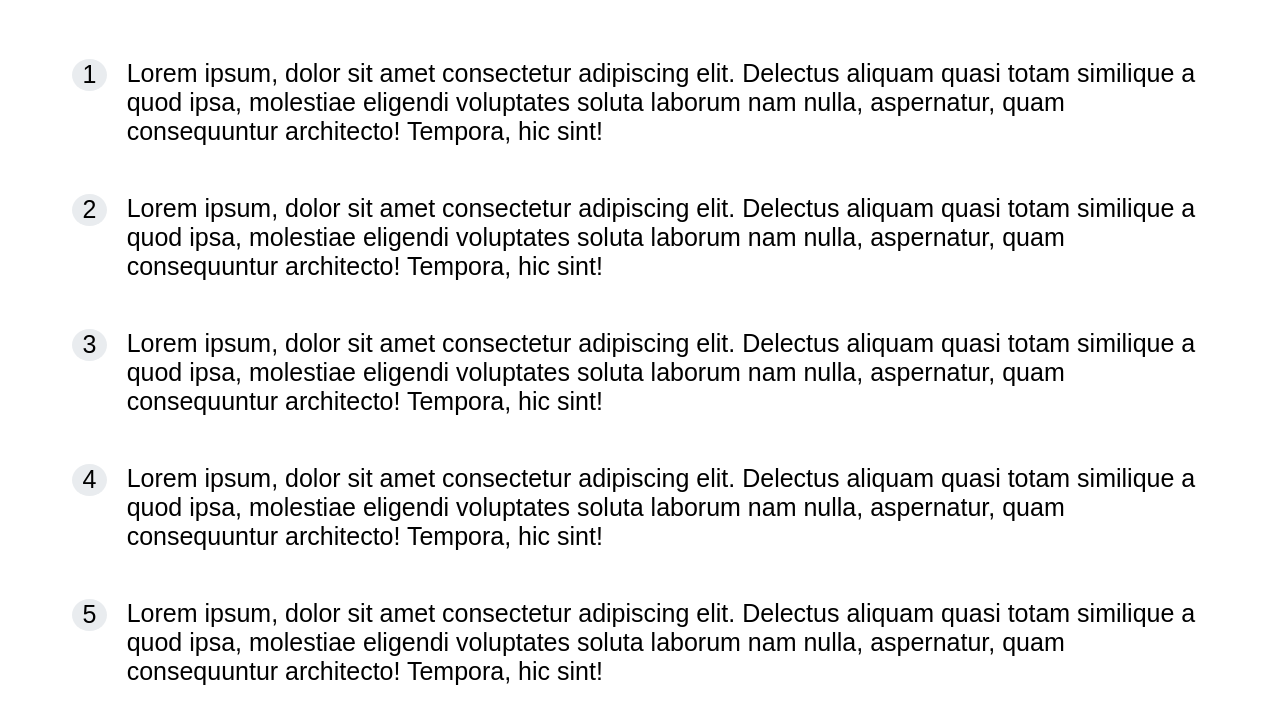
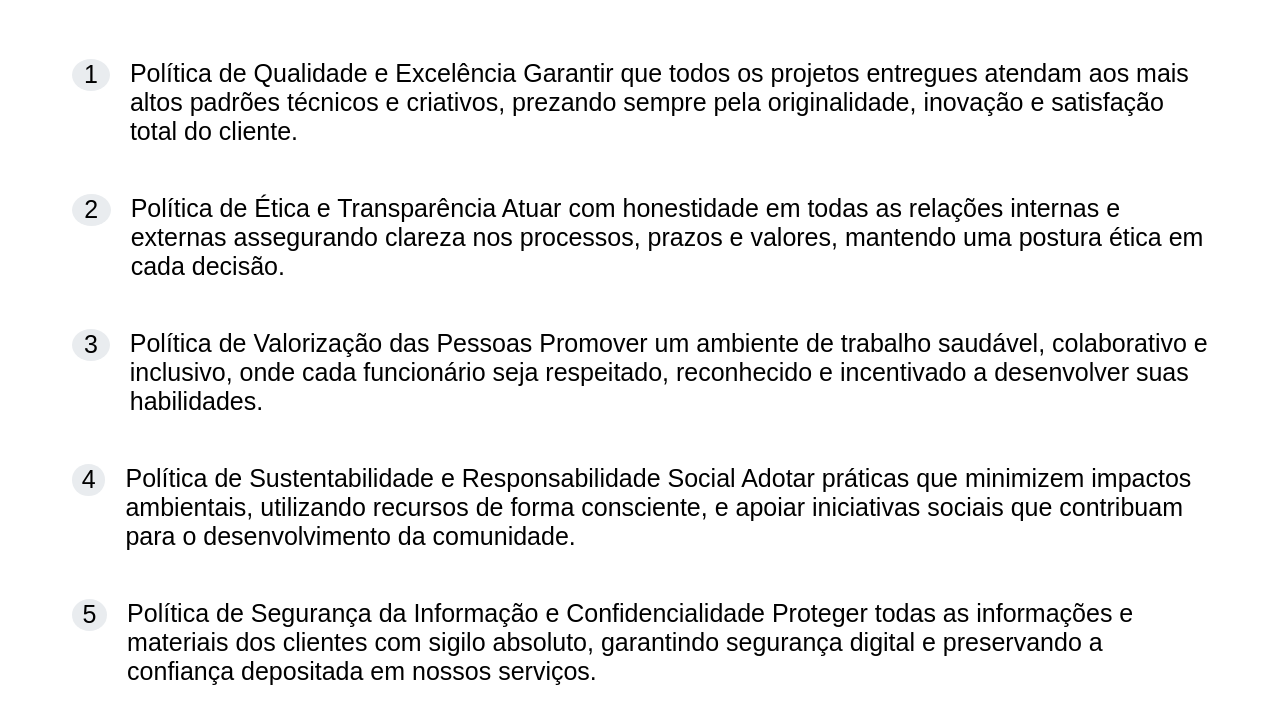
Before and after one commit to GiovanniOJesus/YZvideo, a plain HTML site: page politicas.html in a window 1280 px wide. Shown: the part 203-926 px from the top of the page. Drawn offline with Linux system fonts and the light colour scheme.

Commit message:
inserção do conteudo da pagina de politica e sobre

```diff
--- a/politicas.html
+++ b/politicas.html
@@ -33,11 +33,16 @@
   <main>
     <h1 class="titulo">Políticas</h1>
     <ul class="policy-list">
-      <li><span>1</span> Lorem ipsum, dolor sit amet consectetur adipiscing elit. Delectus aliquam quasi totam similique a quod ipsa, molestiae eligendi voluptates soluta laborum nam nulla, aspernatur, quam consequuntur architecto! Tempora, hic sint!</li>
-      <li><span>2</span> Lorem ipsum, dolor sit amet consectetur adipiscing elit. Delectus aliquam quasi totam similique a quod ipsa, molestiae eligendi voluptates soluta laborum nam nulla, aspernatur, quam consequuntur architecto! Tempora, hic sint!</li>
-      <li><span>3</span> Lorem ipsum, dolor sit amet consectetur adipiscing elit. Delectus aliquam quasi totam similique a quod ipsa, molestiae eligendi voluptates soluta laborum nam nulla, aspernatur, quam consequuntur architecto! Tempora, hic sint!</li>
-      <li><span>4</span> Lorem ipsum, dolor sit amet consectetur adipiscing elit. Delectus aliquam quasi totam similique a quod ipsa, molestiae eligendi voluptates soluta laborum nam nulla, aspernatur, quam consequuntur architecto! Tempora, hic sint!</li>
-      <li><span>5</span> Lorem ipsum, dolor sit amet consectetur adipiscing elit. Delectus aliquam quasi totam similique a quod ipsa, molestiae eligendi voluptates soluta laborum nam nulla, aspernatur, quam consequuntur architecto! Tempora, hic sint!</li>
+      <li><span>1</span> Política de Qualidade e Excelência
+      Garantir que todos os projetos entregues atendam aos mais altos padrões técnicos e criativos, prezando sempre pela originalidade, inovação e satisfação total do cliente.</li>
+      <li><span>2</span> Política de Ética e Transparência
+      Atuar com honestidade em todas as relações internas e externas assegurando clareza nos processos, prazos e valores, mantendo uma postura ética em cada decisão.</li>
+      <li><span>3</span> Política de Valorização das Pessoas
+      Promover um ambiente de trabalho saudável, colaborativo e inclusivo, onde cada funcionário seja respeitado, reconhecido e incentivado a desenvolver suas habilidades.</li>
+      <li><span>4</span> Política de Sustentabilidade e Responsabilidade Social
+       Adotar práticas que minimizem impactos ambientais, utilizando recursos de forma consciente, e apoiar iniciativas sociais que contribuam para o desenvolvimento da comunidade.</li>
+      <li><span>5</span> Política de Segurança da Informação e Confidencialidade
+      Proteger todas as informações e materiais dos clientes com sigilo absoluto, garantindo segurança digital e preservando a confiança depositada em nossos serviços.</li>
     </ul>
   </main>
   <script src="script.js"></script>
```
Also changed, not shown: sobre.html (+15 -1 lines).
